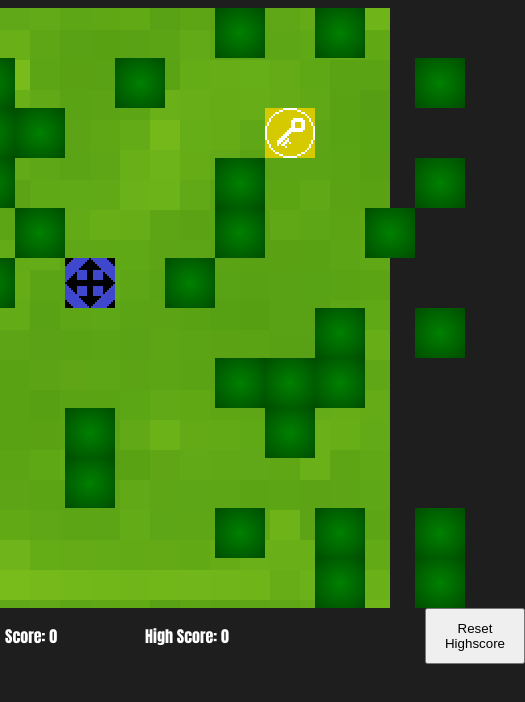
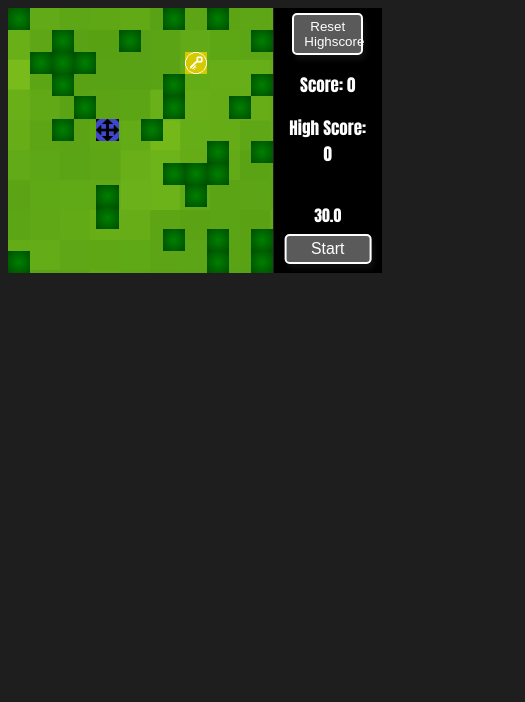
Before and after one commit to Sean-Cruickshank/Tile-Game, a plain HTML site: page index.html in a window 390 px wide. Shown: the whole page, 525 px wide, since content can reach past the window. Drawn offline with Linux system fonts and the light colour scheme; files whose address does not match are found by name.

Commit message:
Added styling to the control panel. Added stop button functionality and tip

```diff
--- a/index.html
+++ b/index.html
@@ -8,14 +8,19 @@
 </head>
 <body>
   <div class="grid">
-  </div>
+    <div class="js-game game">
 
-  <div class="control-panel">
-    <button class="playGameButton" onclick=playGame()>Start</button>
-    <p class="score">0</p>
-    <p class="high-score">0</p>
-    <p class="timer"></p>
-    <button onclick=resetHighScore()>Reset Highscore</button>
+    </div>
+
+    <div class="control-panel">
+      <button class="reset-score-button" onclick=resetHighScore()>Reset Highscore</button>
+      <p class="js-score score">0</p>
+      <p class="js-high-score high-score">0</p>
+      <p class="js-tip tip hidden">Reset the board at any time by hitting the 'Enter' key!</p>
+      <p class="js-timer timer">30.0</p>
+      <button class="js-start-game-button start-game-button" onclick=playGame()>Start</button>
+      <button class="js-stop-game-button stop-game-button hidden" onclick=killTimer()>Stop</button>
+    </div>
   </div>
 
   <script src="./index.js"></script>
--- a/index.js
+++ b/index.js
@@ -1,92 +1,83 @@
 let plateArray = [];
-let size = 12;
-let grid = size*size
-let gridX = 1;
-let gridY = 1;
+let grid = {x: 1, y: 1}
 let playerPos = randomPos();
 let goalPos = randomPos();
 let score = 0
 let highScore = localStorage.getItem('highscore') | 0;
-let gameActive = false
-const gridElement = document.querySelector('.grid');
-const scoreElement = document.querySelector('.score');
-const highScoreElement = document.querySelector('.high-score')
-const timerElement = document.querySelector('.timer');
-const playGameButtonElement = document.querySelector('.playGameButton')
 
 function randomPos() {
-  let x = Math.ceil(Math.random() * size);
-  let y = Math.ceil(Math.random() * size);
+  let x = Math.ceil(Math.random() * 12);
+  let y = Math.ceil(Math.random() * 12);
   return {x, y}
 }
 
 function setValues() {
-  gridX = 1;
-  gridY = 1;
+  grid.x = 1;
+  grid.y = 1;
   playerPos = randomPos();
   goalPos = randomPos();
   plateArray = [];
 
-  for (let i = 0; i < grid; i++) {
+  for (let i = 0; i < 144; i++) {
     const ranNum = (Math.random().toFixed(2)) * 100;
     let isGrey = false;
     if (ranNum <= 20) {
-      if (gridX === playerPos.x && gridY === playerPos.y) {
+      if (grid.x === playerPos.x && grid.y === playerPos.y) {
         isGrey = false;
-      } else if (gridX === goalPos.x && gridY === goalPos.y) {
+      } else if (grid.x === goalPos.x && grid.y === goalPos.y) {
         isGrey = false;
       } else {
         isGrey = true;
       }
 
     }
-    if (gridX < size) {
-      plateArray.push({active: false, grey: isGrey, x: gridX, y: gridY})
-      gridX++;
-    } else if (gridX === size) {
-      plateArray.push({active: false, grey: isGrey, x: gridX, y: gridY})
-      gridX = 1;
-      gridY++;
+    if (grid.x < 12) {
+      plateArray.push({active: false, grey: isGrey, x: grid.x, y: grid.y})
+      grid.x++;
+    } else if (grid.x === 12) {
+      plateArray.push({active: false, grey: isGrey, x: grid.x, y: grid.y})
+      grid.x = 1;
+      grid.y++;
     }
   }
 }
 
-function plateCreator(colour, x, y) {
-  if (colour === 'green' || colour === 'grey') {
+function plateCreator(icon, x, y) {
+  if (icon === 'floor' || icon === 'wall') {
     if (score < 1) {
-      return `<div class="plate ${colour}-one"></div>`
+      return `<div class="plate ${icon}-one"></div>`
     } else if (score >= 1 && score < 2) {
-      return `<div class="plate ${colour}-two"></div>`
+      return `<div class="plate ${icon}-two"></div>`
     } else if (score >= 2 && score < 3) {
-      return `<div class="plate ${colour}-three"></div>`
+      return `<div class="plate ${icon}-three"></div>`
     } else if (score >= 3) {
-      return `<div class="plate ${colour}-four"></div>`
+      return `<div class="plate ${icon}-four"></div>`
     }
   } else {
-    return `<div class="plate ${colour}"></div>`
+    return `<div class="plate ${icon}"></div>`
   }
 
 }
 
+const gameElement = document.querySelector('.js-game');
+
 function renderGrid() {
-  let gridElementHTML = '';
+  let gameElementHTML = '';
   plateArray.forEach((plate) => {
     if (plate.grey) {
-      gridElementHTML += plateCreator('grey', plate.x, plate.y)
+      gameElementHTML += plateCreator('wall', plate.x, plate.y)
     } else if (plate.x === playerPos.x && plate.y === playerPos.y) {
-      gridElementHTML += plateCreator('blue', plate.x, plate.y)
+      gameElementHTML += plateCreator('player-icon', plate.x, plate.y)
     } else if (plate.x === goalPos.x && plate.y === goalPos.y) {
-      gridElementHTML += plateCreator('gold', plate.x, plate.y)
+      gameElementHTML += plateCreator('key', plate.x, plate.y)
     } else {
-      gridElementHTML += plateCreator('green', plate.x, plate.y)
+      gameElementHTML += plateCreator('floor', plate.x, plate.y)
     }
   })
-  gridElement.innerHTML = gridElementHTML;
+  gameElement.innerHTML = gameElementHTML;
   renderScores()
   if (playerPos.x === goalPos.x && playerPos.y === goalPos.y) {
-    if (gameActive) {
-      score++;
-    }
+    score++;
     if (score > highScore) {
       highScore = score;
       localStorage.setItem('highscore', highScore)
@@ -97,6 +88,8 @@ function renderGrid() {
 }
 
 function renderScores() {
+  const scoreElement = document.querySelector('.js-score');
+  const highScoreElement = document.querySelector('.js-high-score');
   scoreElement.innerHTML = `Score: ${score}`;
   highScoreElement.innerHTML = `High Score: ${highScore}`
 }
@@ -104,34 +97,53 @@ function renderScores() {
 setValues();
 renderGrid();
 
+let gameActive = false;
+let timer = 300
+
 function playGame() {
-  playGameButtonElement.disabled = true;
+  const startGameButtonElement = document.querySelector('.js-start-game-button');
+  const stopGameButtonElement = document.querySelector('.js-stop-game-button');
+  const tipElement = document.querySelector('.js-tip');
+  tipElement.classList.remove('hidden');
+  startGameButtonElement.classList.add('hidden');
+  stopGameButtonElement.classList.remove('hidden');
   setValues();
   renderGrid();
   gameActive = true
-  let timer = 300
   const clock = setInterval(() => {
     if (timer > 0) {
       timer--;
+      const timerElement = document.querySelector('.js-timer');
       timerElement.innerHTML = `${(timer / 10).toFixed(1)}`
     } else {
-      playGameButtonElement.disabled = false;
-      let endMessage = '';
-      if (score === highScore) {
-        endMessage = 'That\'s a new highscore!'
-      } else if (highScore - score < 3) {
-        endMessage = 'So close! You almost made it to your highscore!'
-      } else if (highScore - score >= 3) {
-        endMessage = 'Better luck next time!'
-      }
-      alert(`Game over! ${endMessage}
-Your score: ${score}
-High score: ${highScore}`)
+      startGameButtonElement.classList.remove('hidden');
+      stopGameButtonElement.classList.add('hidden');
+      tipElement.classList.add('hidden');
+      alert(generateEndMessage())
       score = 0
       gameActive = false
       clearInterval(clock)
+      timer = 300;
     }
   }, 100)
+}
+
+function killTimer() {
+  timer = 1;
+}
+
+function generateEndMessage() {
+  let endMessage = '';
+  if (score === highScore) {
+    endMessage = 'That\'s a new highscore!'
+  } else if (highScore - score < 3) {
+    endMessage = 'So close! You almost made it to your highscore!'
+  } else if (highScore - score >= 3) {
+    endMessage = 'Better luck next time!'
+  }
+  return `Game over! ${endMessage}
+Your score: ${score}
+High score: ${highScore}`
 }
 
 function resetHighScore() {
@@ -146,7 +158,7 @@ function movePos(direction) {
       playerPos.x --;
       renderGrid()
     }
-  } else if (playerPos.x < size && direction === 'ArrowRight') {
+  } else if (playerPos.x < 12 && direction === 'ArrowRight') {
     if (checkPos(direction)) {
       playerPos.x ++;
       renderGrid()
@@ -156,7 +168,7 @@ function movePos(direction) {
       playerPos.y--
       renderGrid()
     }
-  } else if (playerPos.y < size && direction === 'ArrowDown') {
+  } else if (playerPos.y < 12 && direction === 'ArrowDown') {
     if (checkPos('ArrowDown')) {
       playerPos.y++
       renderGrid()
@@ -176,16 +188,15 @@ addEventListener('keydown', (input) => {
 
 function checkPos(move) {
   let result = true;
-
   plateArray.forEach((plate) => {
     if (move === 'ArrowLeft' && plate.x === playerPos.x - 1 && plate.y === playerPos.y) {
-      if (plate.grey) {result = false}
+      if (plate.grey) result = false
     } else if (move === 'ArrowRight' && plate.x === playerPos.x + 1 && plate.y === playerPos.y) {
-      if (plate.grey) {result = false}
+      if (plate.grey) result = false
     } else if (move === 'ArrowUp' && plate.x === playerPos.x && plate.y === playerPos.y - 1) {
-      if (plate.grey) {result = false}
+      if (plate.grey) result = false
     } else if (move === 'ArrowDown' && plate.x === playerPos.x && plate.y === playerPos.y + 1) {
-      if (plate.grey) {result = false}
+      if (plate.grey) result = false
     }
   })
   return result
--- a/style.css
+++ b/style.css
@@ -1,76 +1,132 @@
 body {
   display: grid;
-  justify-content: center;
   background-color: rgb(30, 30, 30);
   font-family: Impact, Haettenschweiler, 'Arial Narrow Bold', sans-serif;
   font-size: 1rem;
   color: white;
 }
 
+button {
+  background-color: rgb(90, 90, 90);
+  border: 2px solid white;
+  border-radius: 5px;
+  box-shadow: 3px 5px 5px rgba(30, 30, 30, 0.5);
+  cursor: pointer;
+  padding: 4px 10px;
+  width: 80%;
+  color: white;
+}
+
+button:hover {
+  box-shadow: inset 3px 5px 5px rgba(30, 30, 30, 0.2);
+  background-color: rgb(120, 120, 120);
+}
+
 .grid {
+  display: flex;
+  justify-content: center;
+}
+
+.game {
   display: grid;
-  grid-template-columns: repeat(12, 50px);
+  grid-template-columns: repeat(12, min(50px, 8.33%));
   gap: 0px;
+  width: min(75%, 600px);
 }
 
 .plate {
-  height: 50px;
+  aspect-ratio: 1;
   padding: 0;
   margin: 0;
 }
 
-.blue {
+.player-icon {
   background-image: url(./img/player-blue.png);
+  background-size: cover;
+  background-repeat: no-repeat;
+  background-position: center center;
 }
 
-.gold {
+.key {
   background-image: url(.//img/key.png);
+  background-size: cover;
+  background-repeat: no-repeat;
+  background-position: center center;
 }
 
-.green-one {
-  /* background-color: rgb(128, 194, 28); */
+.floor-one {
   background-image: url(./img/grass.png);
   background-attachment: fixed;
 }
 
-.grey-one {
+.wall-one {
   background: radial-gradient(green, rgb(0, 77, 0))
 }
 
-.green-two {
-  /* background-color: rgb(179, 151, 114); */
+.floor-two {
   background-image: url(./img/dirt.png);
   background-attachment: fixed;
 }
 
-.grey-two {
+.wall-two {
   background: radial-gradient(rgb(90,90,120), rgb(120,120,150))
 }
 
-.green-three {
-  /* background-color: lightblue; */
+.floor-three {
   background-image: url(./img/ice.png);
   background-attachment: fixed;
 }
 
-.grey-three {
+.wall-three {
   background: radial-gradient(rgb(140, 140, 220), rgb(100, 100, 180));
 }
 
-.green-four {
-  /* background: rgb(90, 90, 90); */
+.floor-four {
   background-image: url(./img/rock.png);
   background-attachment: fixed;
 }
 
-.grey-four {
+.wall-four {
   background: radial-gradient(rgb(255, 106, 0), rgb(255, 38, 0));
 }
 
+.control-panel {
+  position: relative;
+  width: min(25%, 200px);
+  padding: 5px 10px;
+  background-color: black;
+  text-align: center;
+  font-size: clamp(0.5rem, 0.7rem + 1.5vw, 1.5rem);
+}
 
+.reset-score-button {
 
-.control-panel {
-  display: grid;
-  grid-template-columns: repeat(5, 100px);
-  gap: 40px;
 }
+
+.start-game-button, .stop-game-button {
+  position: absolute;
+  bottom: 0;
+  transform: translate(-50%, -30%);
+  font-size: clamp(0.5rem, 0.5rem + 2vw, 2rem);
+}
+
+.hidden {
+  display: none;
+}
+
+.timer {
+  position: absolute;
+  bottom: 7%;
+  left: 0;
+  transform: translate(0%, -50%);
+  width: 100%;
+  font-size: clamp(0.5rem, 0.5rem + 2vw, 2rem);
+}
+
+.tip {
+  position: absolute;
+  bottom: 20%;
+  left: 0;
+  transform: translate(0%, -50%);
+  font-size: clamp(0.5rem, 0.5rem + 1vw, 1rem);
+}
```
